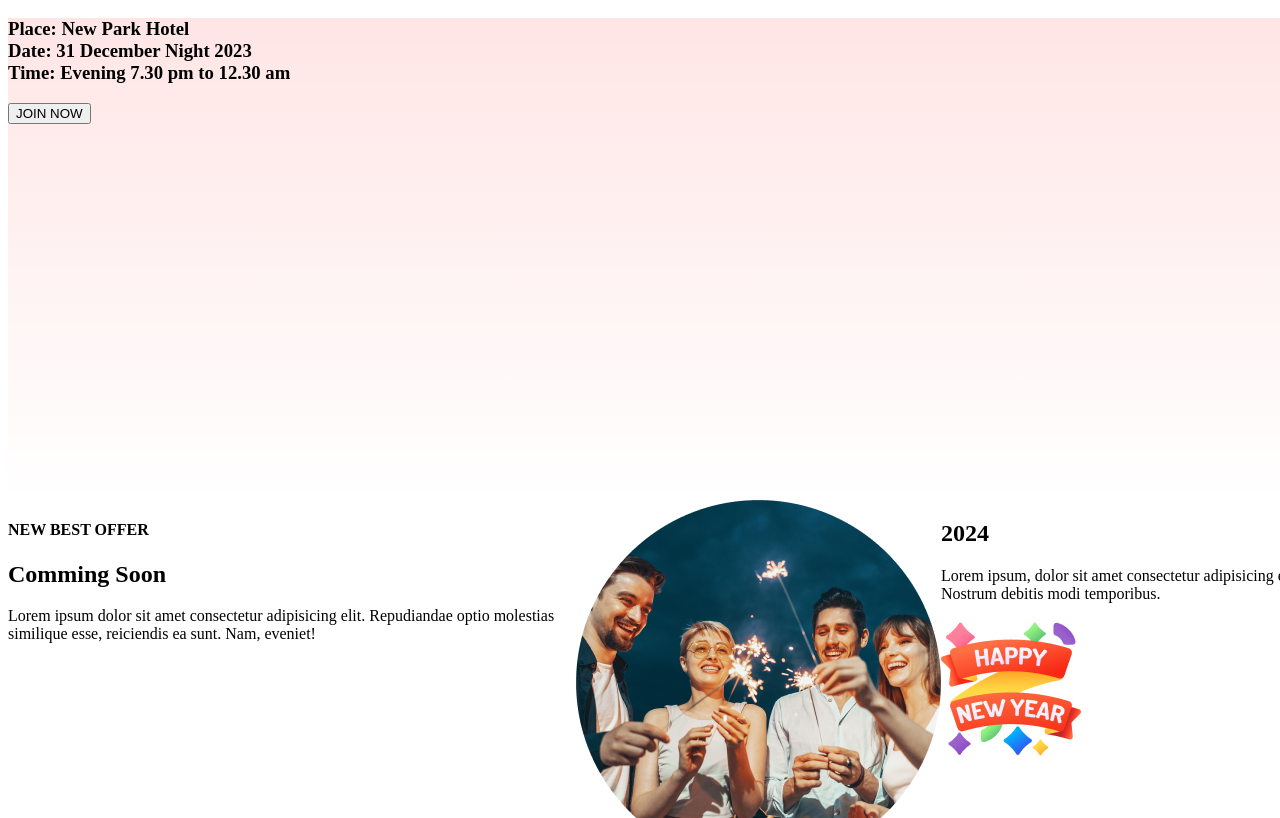
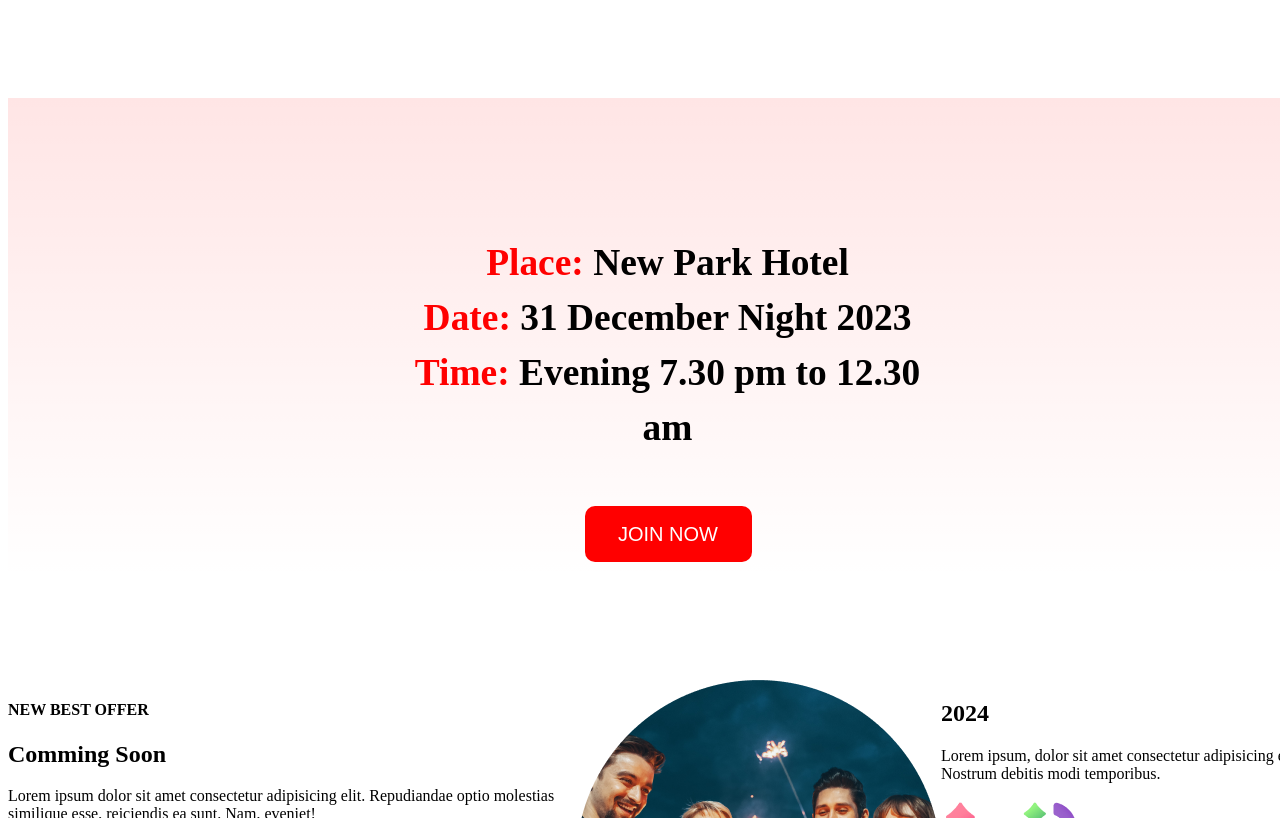
Before and after one commit to webdevfarhad/Assignment-01, a plain HTML site: page index.html in a window 1280 px wide. Shown: the part 2163-2981 px from the top of the page. Drawn offline with Linux system fonts and the light colour scheme.

Commit message:
Banner 4 done

```diff
--- a/index.html
+++ b/index.html
@@ -41,8 +41,11 @@
 
         </div>
         <div class="banner4">
-            <h3><span>Place:</span> New Park Hotel <br><span>Date:</span> 31 December Night 2023 <br><span>Time:</span> Evening 7.30 pm to 12.30 am </h3>
-            <button class="bann4-btn" type="submit">JOIN NOW</button>
+            <div class="bann4-text-sec">
+                <h3><span class="courtesy">Place:</span> New Park Hotel <br><span class="courtesy">Date:</span> 31 December Night 2023 <br><span class="courtesy">Time:</span> Evening 7.30 pm to 12.30 am </h3>
+            </div>
+
+            <button class="bann4-btn">JOIN NOW</button>
         </div>
         <div class="banner5">
             <div class="bann5-1">
--- a/style.css
+++ b/style.css
@@ -111,9 +111,31 @@
     align-items: center;
 }
 .banner4{
+    margin: 100px auto;
     width: 1320px;
     height: 482px;
-    background: linear-gradient(180deg, rgba(255, 0, 0, 0.10) 0%, rgba(255, 0, 0, 0.00) 100%);;
+    background: linear-gradient(180deg, rgba(255, 0, 0, 0.10) 0%, rgba(255, 0, 0, 0.00) 100%);
+    text-align: center;
+    line-height: 55px;
+}
+.bann4-text-sec{
+    width: 549px;
+    height: 168px;
+    padding: 100px 386px 140px 385px;
+    font-size: 32px;
+    font-weight: 500;
+}
+.bann4-btn{;
+    color: white;
+    width: 167px;
+    height: 56px;
+    background-color: #F00;
+    border-style: none;
+    border-radius: 10px;
+    font-size: 20px;
+}
+.courtesy{
+    color: #F00;
 }
 .banner5{
     height: 482px;
```
